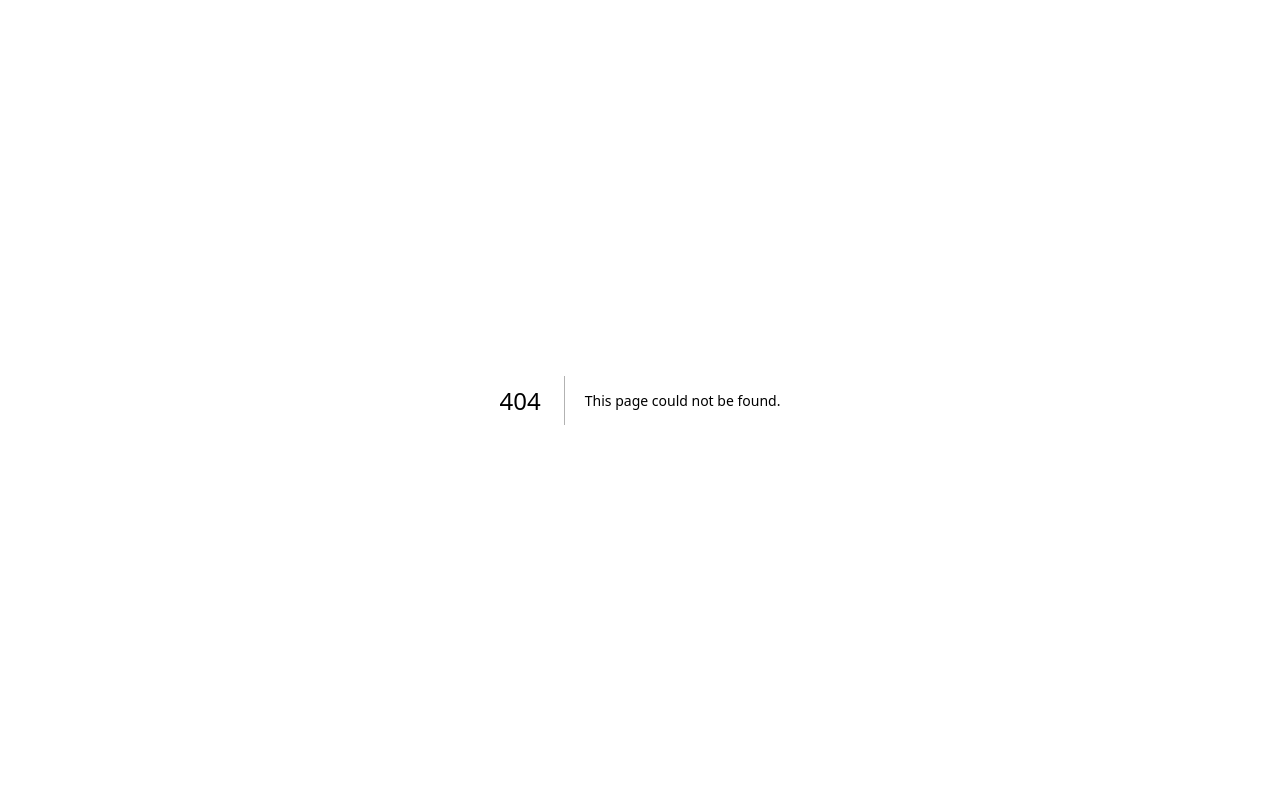
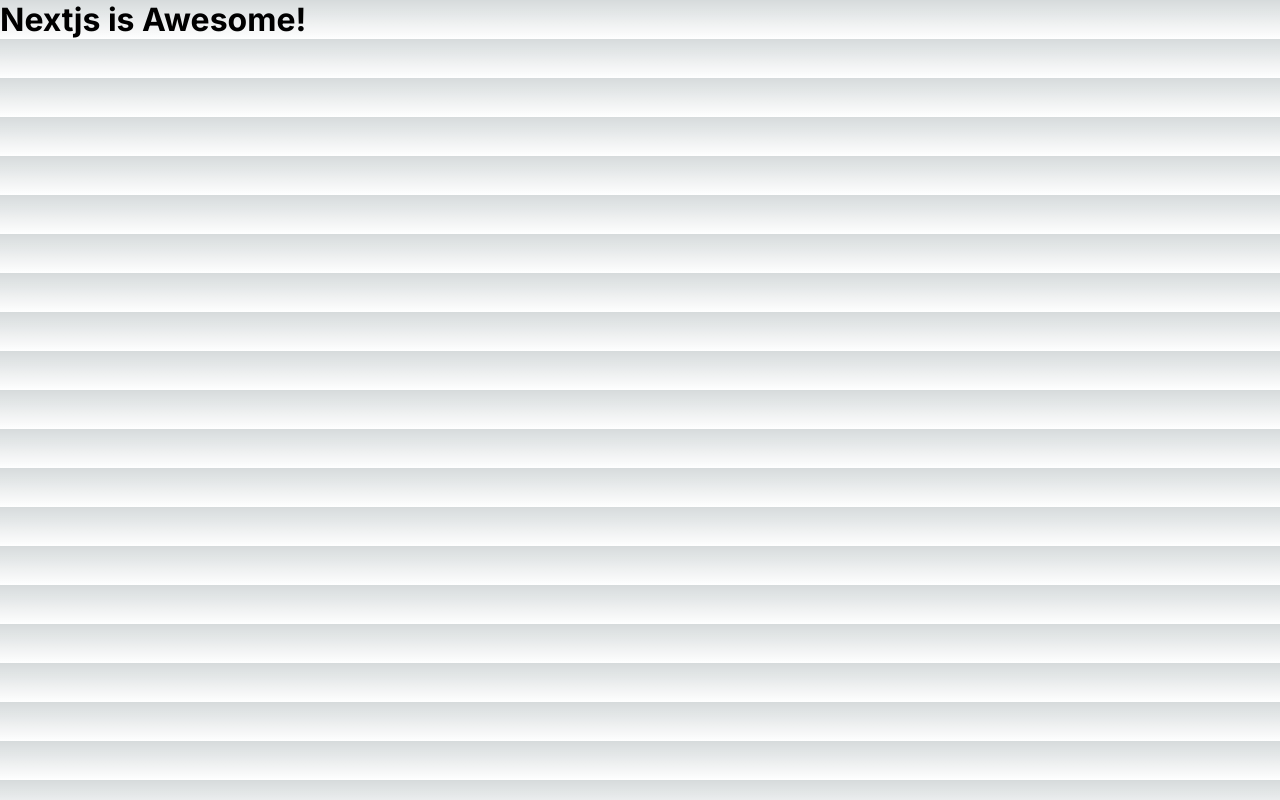
Before and after one commit to vinothsmart/nextjs-max, a Next.js app: page /awesome in a window 1280 px wide. Before the commit this address had no page. Built offline with nearby package versions, Linux system fonts and the light colour scheme.

Commit message:
new page created

```diff
--- /dev/null
+++ b/app/awesome/page.js
@@ -0,0 +1,9 @@
+const AwesomePage = () => {
+  return (
+    <main>
+      <h1>Nextjs is Awesome!</h1>
+    </main>
+  );
+};
+
+export default AwesomePage;
```
